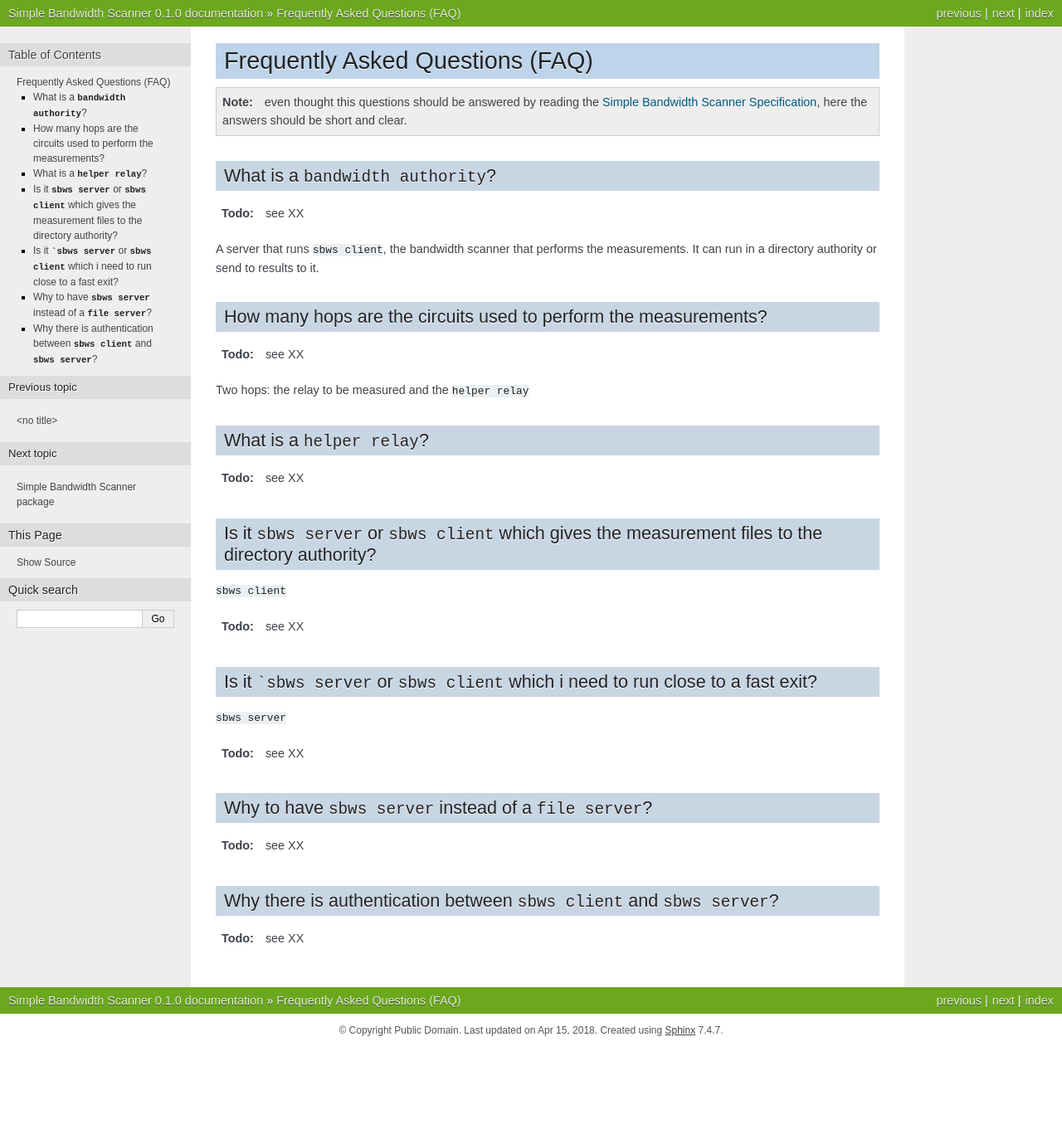
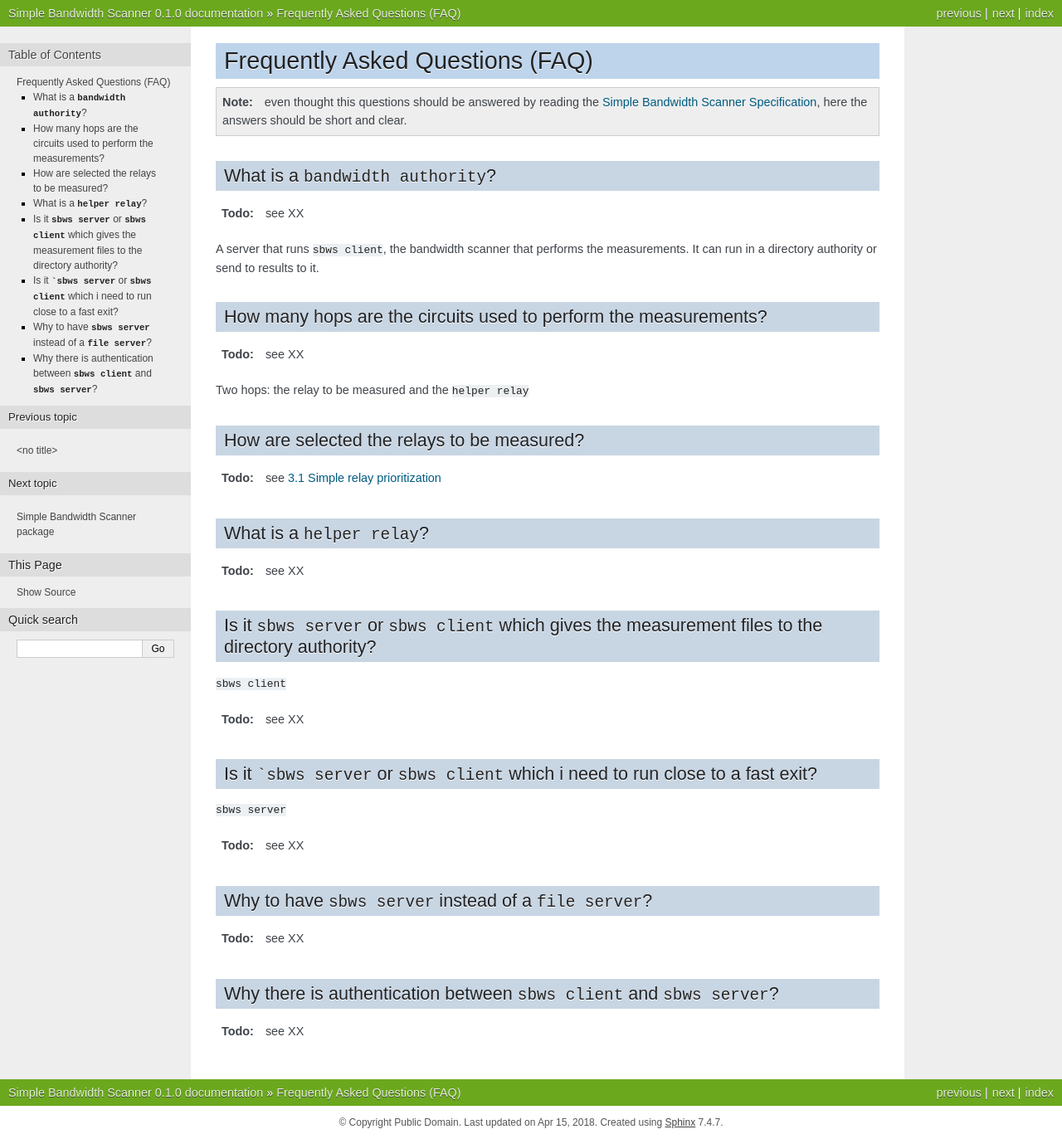
Before and after one commit to torproject/sbws, a Sphinx documentation site: the page built from docs/source/faq.rst, in a window 1280 px wide. Shown: the whole page at 83% size. Built offline with Sphinx 7.4.7, drawn with Linux system fonts in a browser that asks for light colours; before the commit the page ends 1262 px from its top, so only the background shows below that.

Commit message:
Add selecting relays

```diff
--- a/docs/source/faq.rst
+++ b/docs/source/faq.rst
@@ -19,6 +19,10 @@ How many hops are the circuits used to perform the measurements?
 
 Two hops: the relay to be measured and the ``helper relay``
 
+How are selected the relays to be measured?
+--------------------------------------------
+
+.. todo:: see :ref:`prioritization`
 
 What is a ``helper relay``?
 -----------------------------
--- a/docs/source/specification.rst
+++ b/docs/source/specification.rst
@@ -133,6 +133,8 @@ character passwords in the server's ``passwords.txt``.
 -------------------
 
 We now describe various core parts of sbws.
+
+.. _prioritization:
 
 3.1 Simple relay prioritization
 -------------------------------
```
